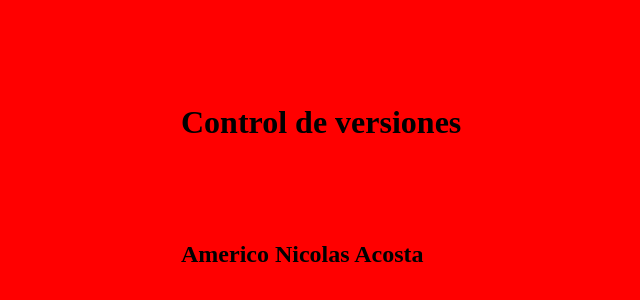
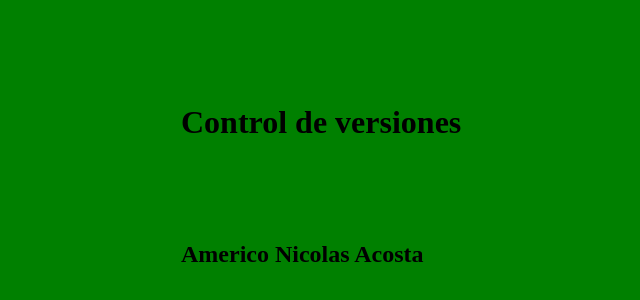
Before and after one commit to acostaamericonicolas/TP_SO_I4_Equipo_, a plain HTML site: page index.html in a window 1280 px wide. Shown: the part 96-396 px from the top of the page, without its empty margins (119-759 px from the left). Drawn offline with Linux system fonts and the light colour scheme.

Commit message:
Cambiar fondo a verde

```diff
--- a/estilo.css
+++ b/estilo.css
@@ -6,3 +6,4 @@ body {
   background: skyblue;
 }
 body { background: red; }
+body { background: green; }
```
